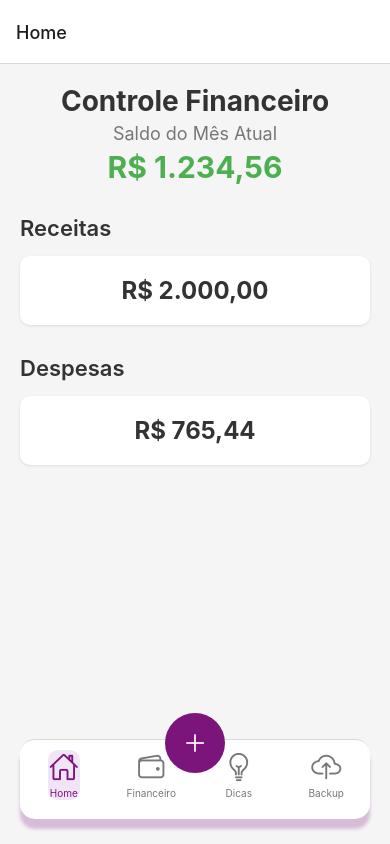
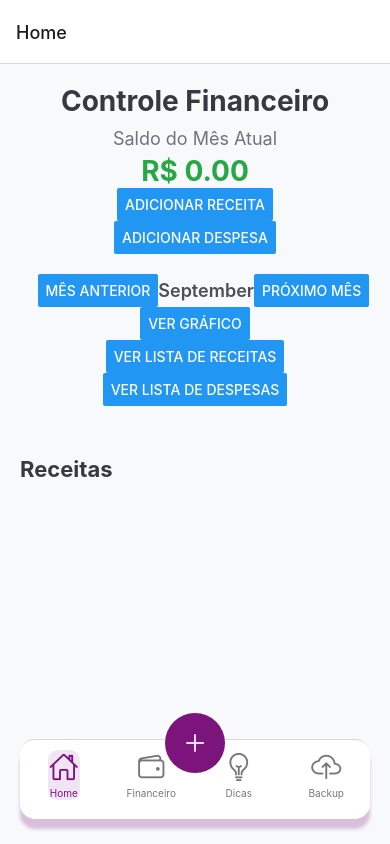
Before and after one commit to Pmmvito/FinanPro, a React Native app in the folder FinanproAPP/: screen /Home in a window 390 px wide. Built offline with nearby package versions, Linux system fonts and the light colour scheme.

Commit message:
Telas configuradas
Configurei a tela do Acompanhar rendimentos e da Home

```diff
--- a/FinanproAPP/src/screens/AcompanharRendimentoCdi.jsx
+++ b/FinanproAPP/src/screens/AcompanharRendimentoCdi.jsx
@@ -1,13 +1,13 @@
-import React, { useState, useEffect } from 'react';
-import { View, Text, TextInput, Button, StyleSheet } from 'react-native';
-import AsyncStorage from '@react-native-async-storage/async-storage';
-import { Picker } from '@react-native-picker/picker';
-import { useNavigation } from '@react-navigation/native';
+import React, { useState, useEffect } from "react";
+import { View, Text, TextInput, Button, StyleSheet, TouchableOpacity } from "react-native";
+import AsyncStorage from "@react-native-async-storage/async-storage";
+import { Picker } from "@react-native-picker/picker";
+import { useNavigation } from "@react-navigation/native";
 
 const AcompanharRendimentoCdi = () => {
   const navigation = useNavigation();
-    const [investedAmount, setInvestedAmount] = useState('');
-    const [monthlyContribution, setMonthlyContribution] = useState('');
+  const [investedAmount, setInvestedAmount] = useState("");
+  const [monthlyContribution, setMonthlyContribution] = useState("");
   const [currentAmount, setCurrentAmount] = useState(0);
   const [cdiRate, setCdiRate] = useState(0);
   const [projecaoSemana, setProjecaoSemana] = useState(0);
@@ -20,30 +20,33 @@
   const [projecaoCincoAnos, setProjecaoCincoAnos] = useState(0);
   const [projecaoDezAnos, setProjecaoDezAnos] = useState(0);
   const [rendimentoLiquidoAno, setRendimentoLiquidoAno] = useState(0);
-    const [rendimentoLiquidoCincoAnos, setRendimentoLiquidoCincoAnos] = useState(0);
+  const [rendimentoLiquidoCincoAnos, setRendimentoLiquidoCincoAnos] =
+    useState(0);
   const [rendimentoLiquidoDezAnos, setRendimentoLiquidoDezAnos] = useState(0);
-    const [selectedOption, setSelectedOption] = useState('');
+  const [selectedOption, setSelectedOption] = useState("");
 
   useEffect(() => {
     const fetchCdiRate = async () => {
       try {
-                const response = await fetch('https://api.bcb.gov.br/dados/serie/bcdata.sgs.4391/dados?formato=json');
+        const response = await fetch(
+          "https://api.bcb.gov.br/dados/serie/bcdata.sgs.4391/dados?formato=json"
+        );
         const data = await response.json();
         const latestCdi = data[data.length - 1].valor;
         setCdiRate(latestCdi / 30);
       } catch (error) {
-                console.error('Error fetching CDI rate:', error);
+        console.error("Error fetching CDI rate:", error);
       }
     };
 
     const loadStoredData = async () => {
       try {
-                const storedAmount = await AsyncStorage.getItem('currentAmount');
+        const storedAmount = await AsyncStorage.getItem("currentAmount");
         if (storedAmount !== null) {
           setCurrentAmount(parseFloat(storedAmount));
         }
       } catch (error) {
-                console.error('Error loading stored data:', error);
+        console.error("Error loading stored data:", error);
       }
     };
 
@@ -54,9 +57,9 @@
   useEffect(() => {
     const updateAmount = async () => {
       if (currentAmount > 0 && cdiRate > 0) {
-                const newAmount = currentAmount + (currentAmount * (cdiRate / 100));
+        const newAmount = currentAmount + currentAmount * (cdiRate / 100);
         setCurrentAmount(newAmount);
-                await AsyncStorage.setItem('currentAmount', newAmount.toString());
+        await AsyncStorage.setItem("currentAmount", newAmount.toString());
       }
     };
 
@@ -76,7 +79,7 @@
     const contribution = parseFloat(monthlyContribution);
     if (!isNaN(amount)) {
       setCurrentAmount(amount);
-            AsyncStorage.setItem('currentAmount', amount.toString());
+      AsyncStorage.setItem("currentAmount", amount.toString());
       calcularProjecoes(amount, contribution);
     }
   };
@@ -102,9 +105,21 @@
     setRendimentoLiquidoMes(rendimentoLiquidoMes.toFixed(2));
 
     // Projeções para 1 ano, 5 anos e 10 anos
-        const rendimentoAno = calcularRendimentoComAportes(amount, contribution, 252); // 252 dias úteis
-        const rendimentoCincoAnos = calcularRendimentoComAportes(amount, contribution, 252 * 5); // 5 * 252 dias úteis
-        const rendimentoDezAnos = calcularRendimentoComAportes(amount, contribution, 252 * 10); // 10 * 252 dias úteis
+    const rendimentoAno = calcularRendimentoComAportes(
+      amount,
+      contribution,
+      252
+    ); // 252 dias úteis
+    const rendimentoCincoAnos = calcularRendimentoComAportes(
+      amount,
+      contribution,
+      252 * 5
+    ); // 5 * 252 dias úteis
+    const rendimentoDezAnos = calcularRendimentoComAportes(
+      amount,
+      contribution,
+      252 * 10
+    ); // 10 * 252 dias úteis
 
     const impostoAno = rendimentoAno * 0.175; // 17.5% para 361 a 720 dias
     const impostoCincoAnos = rendimentoCincoAnos * 0.15; // 15% para acima de 720 dias
@@ -127,7 +142,8 @@
     const cdiDiario = cdiRate / 100;
     for (let i = 0; i < days; i++) {
       total += total * cdiDiario;
-            if ((i + 1) % 21 === 0) { // Adiciona o aporte mensal a cada 21 dias úteis
+      if ((i + 1) % 21 === 0) {
+        // Adiciona o aporte mensal a cada 21 dias úteis
         total += contribution;
       }
     }
@@ -135,46 +151,83 @@
   };
 
   const formatCurrency = (value) => {
-        return parseFloat(value).toLocaleString('pt-BR', { style: 'currency', currency: 'BRL' });
+    return parseFloat(value).toLocaleString("pt-BR", {
+      style: "currency",
+      currency: "BRL",
+    });
   };
 
   const renderSelectedOption = () => {
     switch (selectedOption) {
-            case '1 Semana':
+      case "1 Semana":
         return (
           <>
-                        <Text style={styles.result}>Projeção para 1 Semana: {formatCurrency(projecaoSemana)}</Text>
-                        <Text style={styles.result}>Rendimento para 1 Semana: {formatCurrency(rendimentoSemana)}</Text>
-                        <Text style={styles.result}>Rendimento Líquido para 1 Semana: {formatCurrency(rendimentoLiquidoSemana)} (descontando o imposto de renda sobre o lucro)</Text>
+            <Text style={styles.result}>
+              Projeção para 1 Semana: {formatCurrency(projecaoSemana)}
+            </Text>
+            <Text style={styles.result}>
+              Rendimento para 1 Semana: {formatCurrency(rendimentoSemana)}
+            </Text>
+            <Text style={styles.result}>
+              Rendimento Líquido para 1 Semana:{" "}
+              {formatCurrency(rendimentoLiquidoSemana)} (descontando o imposto
+              de renda sobre o lucro)
+            </Text>
           </>
         );
-            case '1 Mês':
+      case "1 Mês":
         return (
           <>
-                        <Text style={styles.result}>Projeção para 1 Mês: {formatCurrency(projecaoMes)}</Text>
-                        <Text style={styles.result}>Rendimento para 1 Mês: {formatCurrency(rendimentoMes)}</Text>
-                        <Text style={styles.result}>Rendimento Líquido para 1 Mês: {formatCurrency(rendimentoLiquidoMes)} (descontando o imposto de renda sobre o lucro)</Text>
+            <Text style={styles.result}>
+              Projeção para 1 Mês: {formatCurrency(projecaoMes)}
+            </Text>
+            <Text style={styles.result}>
+              Rendimento para 1 Mês: {formatCurrency(rendimentoMes)}
+            </Text>
+            <Text style={styles.result}>
+              Rendimento Líquido para 1 Mês:{" "}
+              {formatCurrency(rendimentoLiquidoMes)} (descontando o imposto de
+              renda sobre o lucro)
+            </Text>
           </>
         );
-            case '1 Ano':
+      case "1 Ano":
         return (
           <>
-                        <Text style={styles.result}>Projeção para 1 Ano: {formatCurrency(projecaoAno)}</Text>
-                        <Text style={styles.result}>Rendimento Líquido para 1 Ano: {formatCurrency(rendimentoLiquidoAno)} (descontando o imposto de renda sobre o lucro)</Text>
+            <Text style={styles.result}>
+              Projeção para 1 Ano: {formatCurrency(projecaoAno)}
+            </Text>
+            <Text style={styles.result}>
+              Rendimento Líquido para 1 Ano:{" "}
+              {formatCurrency(rendimentoLiquidoAno)} (descontando o imposto de
+              renda sobre o lucro)
+            </Text>
           </>
         );
-            case '5 Anos':
+      case "5 Anos":
         return (
           <>
-                        <Text style={styles.result}>Projeção para 5 Anos: {formatCurrency(projecaoCincoAnos)}</Text>
-                        <Text style={styles.result}>Rendimento Líquido para 5 Anos: {formatCurrency(rendimentoLiquidoCincoAnos)} (descontando o imposto de renda sobre o lucro)</Text>
+            <Text style={styles.result}>
+              Projeção para 5 Anos: {formatCurrency(projecaoCincoAnos)}
+            </Text>
+            <Text style={styles.result}>
+              Rendimento Líquido para 5 Anos:{" "}
+              {formatCurrency(rendimentoLiquidoCincoAnos)} (descontando o
+              imposto de renda sobre o lucro)
+            </Text>
           </>
         );
-            case '10 Anos':
+      case "10 Anos":
         return (
           <>
-                        <Text style={styles.result}>Projeção para 10 Anos: {formatCurrency(projecaoDezAnos)}</Text>
-                        <Text style={styles.result}>Rendimento Líquido para 10 Anos: {formatCurrency(rendimentoLiquidoDezAnos)} (descontando o imposto de renda sobre o lucro)</Text>
+            <Text style={styles.result}>
+              Projeção para 10 Anos: {formatCurrency(projecaoDezAnos)}
+            </Text>
+            <Text style={styles.result}>
+              Rendimento Líquido para 10 Anos:{" "}
+              {formatCurrency(rendimentoLiquidoDezAnos)} (descontando o imposto
+              de renda sobre o lucro)
+            </Text>
           </>
         );
       default:
@@ -184,6 +237,12 @@
 
   return (
     <View style={styles.container}>
+      <TouchableOpacity
+        style={styles.backButton}
+        onPress={() => navigation.goBack()}
+      >
+        <Text style={styles.backButtonText}>Voltar</Text>
+      </TouchableOpacity>
       <Text style={styles.title}>Acompanhar Rendimento CDI</Text>
       <TextInput
         style={styles.input}
@@ -199,8 +258,10 @@
         value={monthlyContribution}
         onChangeText={setMonthlyContribution}
       />
-            <Button title="Investir" onPress={handleInvest} />
-            <Text style={styles.result}>Valor Atual: {formatCurrency(currentAmount)}</Text>
+      <Button title="Investir" onPress={handleInvest} color="#6200ea" />
+      <Text style={styles.result}>
+        Valor Atual: {formatCurrency(currentAmount)}
+      </Text>
       <Picker
         selectedValue={selectedOption}
         onValueChange={(itemValue) => setSelectedOption(itemValue)}
@@ -221,30 +282,46 @@
 const styles = StyleSheet.create({
   container: {
     flex: 1,
-        justifyContent: 'center',
-        padding: 16,
+    justifyContent: "center",
+    padding: 20,
+    backgroundColor: "#f5f5f5",
+  },
+  backButton: {
+    padding: 10,
+    marginBottom: 20,
+    backgroundColor: "#6200ea",
+    borderRadius: 5,
+    alignItems: "center",
+  },
+  backButtonText: {
+    color: "#ffffff",
+    fontSize: 16,
   },
   title: {
     fontSize: 24,
-        marginBottom: 16,
-        textAlign: 'center',
+    marginBottom: 20,
+    textAlign: "center",
+    color: "#333333",
   },
   input: {
-        height: 40,
-        borderColor: 'gray',
+    height: 50,
+    borderColor: "#cccccc",
     borderWidth: 1,
-        marginBottom: 16,
-        paddingHorizontal: 8,
+    marginBottom: 15,
+    paddingHorizontal: 10,
+    borderRadius: 5,
+    backgroundColor: "#ffffff",
   },
   result: {
-        marginTop: 16,
-        fontSize: 18,
-        textAlign: 'center',
+    marginTop: 20,
+    fontSize: 16,
+    textAlign: "center",
+    color: "#333333",
   },
   picker: {
     height: 50,
-        width: '100%',
-        marginBottom: 16,
+    width: "100%",
+    marginBottom: 20,
   },
 });
 
--- a/FinanproAPP/src/screens/home.jsx
+++ b/FinanproAPP/src/screens/home.jsx
@@ -1,50 +1,231 @@
-import React from 'react';
-import { View, Text, StyleSheet, ScrollView } from 'react-native';
+import React, { useState, useEffect } from 'react';
+import { View, Text, StyleSheet, Button, Modal, TextInput, TouchableOpacity, FlatList } from 'react-native';
+import AsyncStorage from '@react-native-async-storage/async-storage';
 import { LineChart } from 'react-native-chart-kit';
 import { Dimensions } from 'react-native';
 
 const screenWidth = Dimensions.get('window').width;
 
 const HomeScreen = () => {
-  const data = {
-    labels: ['Jan', 'Feb', 'Mar', 'Apr', 'May', 'Jun'],
-    datasets: [
-      {
-        data: [50, 100, 150, 200, 250, 300],
-      },
-    ],
+  const [balance, setBalance] = useState(0);
+  const [modalVisible, setModalVisible] = useState(false);
+  const [isIncome, setIsIncome] = useState(true);
+  const [name, setName] = useState('');
+  const [amount, setAmount] = useState('');
+  const [transactions, setTransactions] = useState([]);
+  const [currentMonth, setCurrentMonth] = useState(new Date().getMonth());
+  const [monthlyBalances, setMonthlyBalances] = useState(Array(12).fill(0));
+  const [chartModalVisible, setChartModalVisible] = useState(false);
+  const [showIncomeList, setShowIncomeList] = useState(true);
+
+  useEffect(() => {
+    loadData();
+  }, [currentMonth]);
+
+  useEffect(() => {
+    loadMonthlyBalances();
+  }, []);
+
+  const loadData = async () => {
+    try {
+      const data = await AsyncStorage.getItem(`@transactions_${currentMonth}`);
+      if (data !== null) {
+        const parsedData = JSON.parse(data);
+        setTransactions(parsedData.transactions);
+        setBalance(parsedData.balance);
+      } else {
+        setTransactions([]);
+        setBalance(0);
+      }
+    } catch (error) {
+      console.error(error);
+    }
   };
 
+  const loadMonthlyBalances = async () => {
+    try {
+      const balances = [];
+      for (let i = 0; i < 12; i++) {
+        const data = await AsyncStorage.getItem(`@transactions_${i}`);
+        if (data !== null) {
+          const parsedData = JSON.parse(data);
+          balances.push(parsedData.balance);
+        } else {
+          balances.push(0);
+        }
+      }
+      setMonthlyBalances(balances);
+    } catch (error) {
+      console.error(error);
+    }
+  };
+
+  const saveData = async (newTransactions, newBalance) => {
+    try {
+      const data = {
+        transactions: newTransactions,
+        balance: newBalance,
+      };
+      await AsyncStorage.setItem(`@transactions_${currentMonth}`, JSON.stringify(data));
+      loadMonthlyBalances();
+    } catch (error) {
+      console.error(error);
+    }
+  };
+
+  const handleAdd = () => {
+    const value = parseFloat(amount);
+    if (!isNaN(value)) {
+      const newTransaction = {
+        id: transactions.length + 1,
+        name,
+        amount: value,
+        type: isIncome ? 'Receita' : 'Despesa',
+      };
+      const newTransactions = [...transactions, newTransaction];
+      const newBalance = isIncome ? balance + value : balance - value;
+      setTransactions(newTransactions);
+      setBalance(newBalance);
+      saveData(newTransactions, newBalance);
+    }
+    setModalVisible(false);
+    setName('');
+    setAmount('');
+  };
+
+  const incomeTransactions = transactions.filter(transaction => transaction.type === 'Receita');
+  const expenseTransactions = transactions.filter(transaction => transaction.type === 'Despesa');
+
+  const handlePreviousMonth = () => {
+    setCurrentMonth((prevMonth) => (prevMonth === 0 ? 11 : prevMonth - 1));
+  };
+
+  const handleNextMonth = () => {
+    setCurrentMonth((prevMonth) => (prevMonth === 11 ? 0 : prevMonth + 1));
+  };
+
+  const renderTransactionItem = ({ item }) => (
+    <View style={styles.transactionItem}>
+      <Text style={styles.transactionText}>{item.name} - R$ {item.amount.toFixed(2)}</Text>
+    </View>
+  );
+
+  const renderSectionHeader = ({ section: { title } }) => (
+    <Text style={styles.sectionTitle}>{title}</Text>
+  );
+
   return (
-    <ScrollView style={styles.container}>
+    <View style={styles.container}>
       <View style={styles.header}>
         <Text style={styles.title}>Controle Financeiro</Text>
         <Text style={styles.balance}>Saldo do Mês Atual</Text>
-        <Text style={styles.balanceAmount}>R$ 1.234,56</Text>
+        <Text style={styles.balanceAmount}>R$ {balance.toFixed(2)}</Text>
+        <Button title="Adicionar Receita" onPress={() => { setIsIncome(true); setModalVisible(true); }} />
+        <Button title="Adicionar Despesa" onPress={() => { setIsIncome(false); setModalVisible(true); }} />
+        <View style={styles.monthNavigation}>
+          <Button title="Mês Anterior" onPress={handlePreviousMonth} />
+          <Text style={styles.monthText}>{new Date(2021, currentMonth).toLocaleString('default', { month: 'long' })}</Text>
+          <Button title="Próximo Mês" onPress={handleNextMonth} />
+        </View>
+        <Button title="Ver Gráfico" onPress={() => setChartModalVisible(true)} />
+        <Button title="Ver Lista de Receitas" onPress={() => setShowIncomeList(true)} />
+        <Button title="Ver Lista de Despesas" onPress={() => setShowIncomeList(false)} />
       </View>
 
-      <View style={styles.section}>
-        <Text style={styles.sectionTitle}>Receitas</Text>
-        <View style={styles.card}>
-          <Text style={styles.amount}>R$ 2.000,00</Text>
+      <Modal
+        animationType="slide"
+        transparent={true}
+        visible={modalVisible}
+        onRequestClose={() => setModalVisible(false)}
+      >
+        <View style={styles.modalView}>
+          <Text style={styles.modalText}>{isIncome ? 'Adicionar Receita' : 'Adicionar Despesa'}</Text>
+          <TextInput
+            style={styles.input}
+            placeholder="Nome"
+            value={name}
+            onChangeText={setName}
+          />
+          <TextInput
+            style={styles.input}
+            placeholder="Valor"
+            value={amount}
+            onChangeText={setAmount}
+            keyboardType="numeric"
+          />
+          <TouchableOpacity style={styles.button} onPress={handleAdd}>
+            <Text style={styles.buttonText}>Adicionar</Text>
+          </TouchableOpacity>
+          <TouchableOpacity style={styles.button} onPress={() => setModalVisible(false)}>
+            <Text style={styles.buttonText}>Cancelar</Text>
+          </TouchableOpacity>
         </View>
-      </View>
+      </Modal>
 
-      <View style={styles.section}>
-        <Text style={styles.sectionTitle}>Despesas</Text>
-        <View style={styles.card}>
-          <Text style={styles.amount}>R$ 765,44</Text>
+      <Modal
+        animationType="slide"
+        transparent={true}
+        visible={chartModalVisible}
+        onRequestClose={() => setChartModalVisible(false)}
+      >
+        <View style={styles.modalView}>
+          <Text style={styles.modalText}>Saldo Mensal</Text>
+          <LineChart
+            data={{
+              labels: ['Jan', 'Feb', 'Mar', 'Apr', 'May', 'Jun', 'Jul', 'Aug', 'Sep', 'Oct', 'Nov', 'Dec'],
+              datasets: [
+                {
+                  data: monthlyBalances,
+                },
+              ],
+            }}
+            width={screenWidth - 40}
+            height={220}
+            yAxisLabel="R$"
+            chartConfig={{
+              backgroundColor: '#e26a00',
+              backgroundGradientFrom: '#fb8c00',
+              backgroundGradientTo: '#ffa726',
+              decimalPlaces: 2,
+              color: (opacity = 1) => `rgba(255, 255, 255, ${opacity})`,
+              labelColor: (opacity = 1) => `rgba(255, 255, 255, ${opacity})`,
+              style: {
+                borderRadius: 16,
+              },
+              propsForDots: {
+                r: '6',
+                strokeWidth: '2',
+                stroke: '#ffa726',
+              },
+            }}
+            style={{
+              marginVertical: 8,
+              borderRadius: 16,
+            }}
+          />
+          <TouchableOpacity style={styles.button} onPress={() => setChartModalVisible(false)}>
+            <Text style={styles.buttonText}>Fechar</Text>
+          </TouchableOpacity>
         </View>
-      </View>
-    </ScrollView>
+      </Modal>
+
+      <FlatList
+        data={showIncomeList ? incomeTransactions : expenseTransactions}
+        keyExtractor={(item) => item.id.toString()}
+        renderItem={renderTransactionItem}
+        ListHeaderComponent={() => (
+          <Text style={styles.sectionTitle}>{showIncomeList ? 'Receitas' : 'Despesas'}</Text>
+        )}
+      />
+    </View>
   );
 };
 
 const styles = StyleSheet.create({
   container: {
     flex: 1,
+    backgroundColor: '#f8f9fa', // Fundo mais claro
     padding: 20,
-    backgroundColor: '#f5f5f5',
   },
   header: {
     marginBottom: 30,
@@ -52,59 +233,92 @@
   },
   title: {
     fontSize: 28,
-    fontWeight: '700',
-    color: '#333',
+    fontWeight: 'bold',
+    color: '#343a40', // Título escuro
   },
   balance: {
     fontSize: 18,
-    color: '#777',
-    marginVertical: 5,
+    color: '#6c757d', // Cor suave para o subtítulo
+    marginTop: 10,
   },
   balanceAmount: {
-    fontSize: 30,
-    fontWeight: '700',
-    color: '#4caf50',
+    fontSize: 28,
+    fontWeight: 'bold',
+    color: '#28a745', // Verde para indicar saldo positivo
+    marginTop: 5,
   },
-  section: {
-    marginBottom: 30,
+  modalView: {
+    flex: 1,
+    justifyContent: 'center',
+    alignItems: 'center',
+    backgroundColor: 'rgba(0,0,0,0.6)', // Fundo mais escuro para foco
+    padding: 20,
+  },
+  modalText: {
+    fontSize: 22,
+    marginBottom: 20,
+    color: 'white',
+    fontWeight: 'bold',
+  },
+  input: {
+    width: '90%',
+    padding: 15,
+    marginBottom: 15,
+    backgroundColor: '#ffffff',
+    borderRadius: 8,
+    borderColor: '#ced4da',
+    borderWidth: 1,
+  },
+  button: {
+    backgroundColor: '#007bff', // Azul para o botão
+    padding: 15,
+    borderRadius: 8,
+    marginVertical: 10,
+    width: '90%',
+    alignItems: 'center',
+  },
+  buttonText: {
+    color: 'white',
+    fontSize: 18,
+    fontWeight: '600',
+  },
+  transactionItem: {
+    padding: 15,
+    backgroundColor: '#ffffff',
+    borderRadius: 8,
+    marginBottom: 10,
+    borderColor: '#dee2e6',
+    borderWidth: 1,
+    shadowColor: '#000',
+    shadowOffset: { width: 0, height: 2 },
+    shadowOpacity: 0.1,
+    shadowRadius: 3.84,
+    elevation: 3,
+  },
+  transactionText: {
+    fontSize: 16,
+    color: '#495057', // Cor neutra
   },
   sectionTitle: {
     fontSize: 22,
+    fontWeight: 'bold',
+    color: '#343a40',
+    marginBottom: 15,
+    marginTop: 20,
+  },
+  monthNavigation: {
+    flexDirection: 'row',
+    justifyContent: 'space-between',
+    alignItems: 'center',
+    marginTop: 20,
+    width: '90%',
+  },
+  monthText: {
+    fontSize: 18,
     fontWeight: '600',
-    color: '#333',
-    marginBottom: 15,
-  },
-  chartContainer: {
-    borderRadius: 10,
-    overflow: 'hidden',
-    backgroundColor: '#ffffff',
-    elevation: 3,
-    shadowColor: '#000',
-    shadowOffset: { width: 0, height: 2 },
-    shadowOpacity: 0.1,
-    shadowRadius: 5,
-    alignItems: 'center',
-    justifyContent: 'center',
-  },
-  chart: {
-    borderRadius: 10,
-  },
-  card: {
-    padding: 20,
-    borderRadius: 10,
-    backgroundColor: '#ffffff',
-    elevation: 2,
-    shadowColor: '#000',
-    shadowOffset: { width: 0, height: 1 },
-    shadowOpacity: 0.1,
-    shadowRadius: 3,
-    alignItems: 'center',
-  },
-  amount: {
-    fontSize: 24,
-    fontWeight: '700',
-    color: '#333',
+    color: '#495057',
   },
 });
 
+
 export default HomeScreen;
```
Also changed, not shown: FinanproAPP/src/screens/AddOpcao.jsx (+7 -7 lines). Lines whose indentation alone changed are shown as unchanged.
